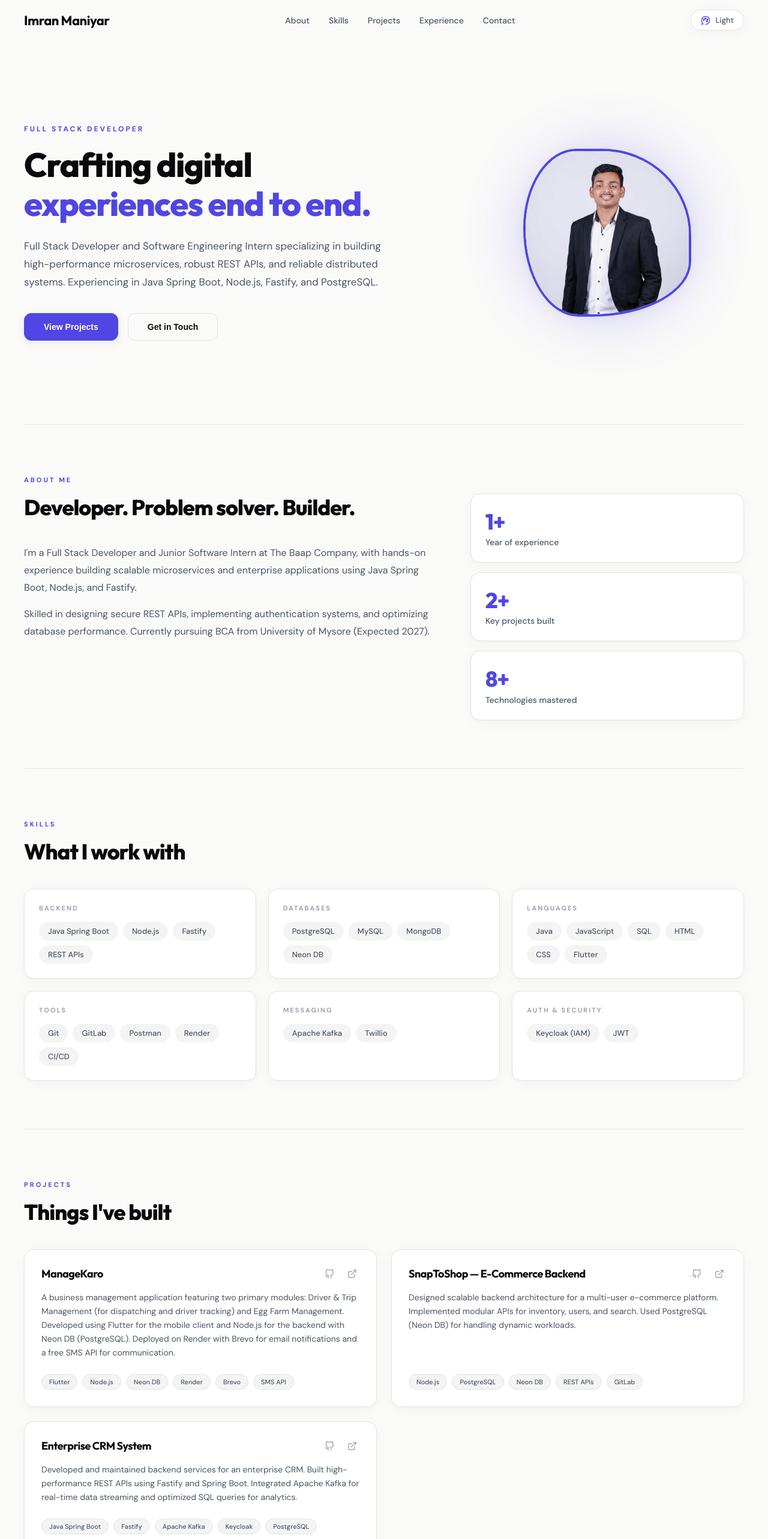
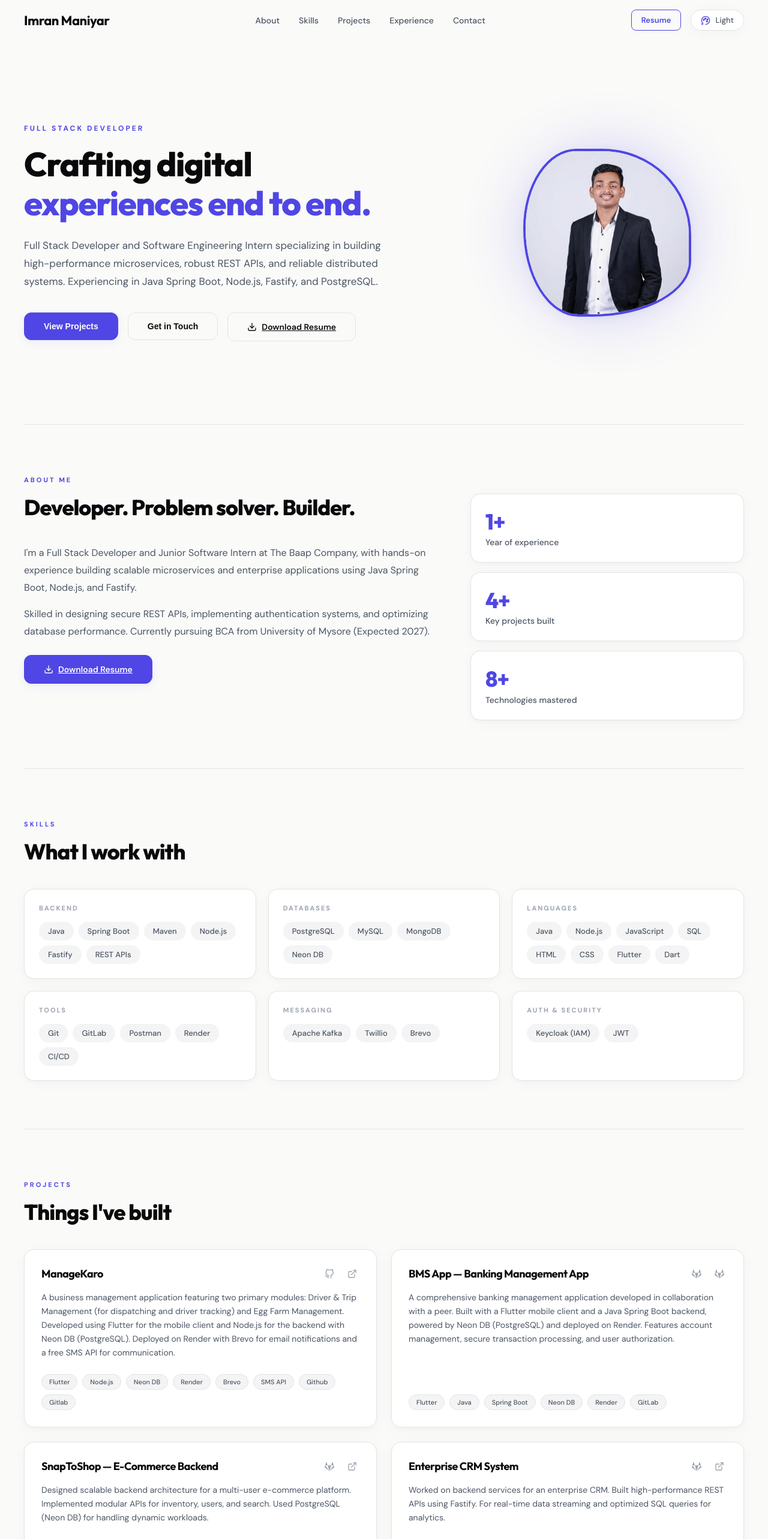
Before and after one commit to Imran4819/my_portfolio, a React (Vite) app: page / in a window 1280 px wide. Shown: the top 2566 px of the page at 60% size. Built offline with nearby package versions, Linux system fonts and the light colour scheme.

Commit message:
fix small issues

```diff
--- a/src/components/About.jsx
+++ b/src/components/About.jsx
@@ -1,9 +1,11 @@
 import { motion } from "framer-motion";
+import { FiDownload } from "react-icons/fi";
+import resumePdf from "../assets/Imran_Maniyar_Resumel.pdf";
 import "./About.css";
 
 const stats = [
   { num: "1+", label: "Year of experience" },
-  { num: "2+", label: "Key projects built" },
+  { num: "4+", label: "Key projects built" },
   { num: "8+", label: "Technologies mastered" },
 ];
 
@@ -33,6 +35,17 @@ function About() {
               systems, and optimizing database performance. Currently pursuing
               BCA from University of Mysore (Expected 2027).
             </p>
+            <div style={{ marginTop: "24px" }}>
+              <a
+                href={resumePdf}
+                download="Imran_Maniyar_Resume.pdf"
+                className="btn btn--primary"
+                style={{ display: "inline-flex", alignItems: "center", gap: "8px" }}
+              >
+                <FiDownload size={16} />
+                Download Resume
+              </a>
+            </div>
           </div>
           <div className="about__stats">
             {stats.map((s) => (
--- a/src/components/Hero.jsx
+++ b/src/components/Hero.jsx
@@ -1,6 +1,8 @@
 import { Link } from 'react-scroll';
 import { motion } from 'framer-motion';
+import { FiDownload } from 'react-icons/fi';
 import avatarImg from '../assets/avatar.jpg';
+import resumePdf from '../assets/Imran_Maniyar_Resumel.pdf';
 import './Hero.css';
 
 function Hero() {
@@ -48,6 +50,15 @@ function Hero() {
             <Link to="contact" smooth={true} duration={400} offset={-80}>
               <button className="btn btn--outline">Get in Touch</button>
             </Link>
+            <a
+              href={resumePdf}
+              download="Imran_Maniyar_Resume.pdf"
+              className="btn btn--outline"
+              style={{ display: 'inline-flex', alignItems: 'center', gap: '8px' }}
+            >
+              <FiDownload size={16} />
+              Download Resume
+            </a>
           </motion.div>
         </div>
 
--- a/src/components/Navbar.css
+++ b/src/components/Navbar.css
@@ -118,6 +118,29 @@
   transform: translateY(-8px) rotate(-45deg);
 }
 
+.navbar__resume-btn {
+  padding: 8px 16px;
+  font-size: 13px;
+  font-weight: 600;
+  border-radius: 8px;
+  color: var(--accent);
+  border: 1.5px solid var(--accent);
+  background: transparent;
+  text-decoration: none;
+  transition: all 0.25s cubic-bezier(0.4, 0, 0.2, 1);
+  display: inline-flex;
+  align-items: center;
+  justify-content: center;
+  cursor: pointer;
+}
+
+.navbar__resume-btn:hover {
+  background: var(--accent);
+  color: var(--btn-text);
+  box-shadow: 0 4px 12px var(--accent-bg);
+  transform: translateY(-1px);
+}
+
 @media (max-width: 768px) {
   .navbar__inner {
     padding: 16px 24px;
--- a/src/components/Navbar.jsx
+++ b/src/components/Navbar.jsx
@@ -1,5 +1,6 @@
 import { useState, useEffect } from 'react';
 import { Link } from 'react-scroll';
+import resumePdf from '../assets/Imran_Maniyar_Resumel.pdf';
 import './Navbar.css';
 import ThemeSwitcher from './ThemeSwitcher';
 
@@ -57,6 +58,13 @@ function Navbar() {
         </ul>
 
         <div className="navbar__actions">
+          <a
+            href={resumePdf}
+            download="Imran_Maniyar_Resume.pdf"
+            className="navbar__resume-btn"
+          >
+            Resume
+          </a>
           <ThemeSwitcher />
           <button
             className={`navbar__hamburger ${menuOpen ? 'navbar__hamburger--open' : ''}`}
--- a/src/components/Projects.jsx
+++ b/src/components/Projects.jsx
@@ -1,28 +1,44 @@
 import { motion } from 'framer-motion';
 import { FiGithub, FiExternalLink } from 'react-icons/fi';
+import { FaGitlab } from 'react-icons/fa';
 import './Projects.css';
 
 const projects = [
   {
     name: 'ManageKaro',
     desc: 'A business management application featuring two primary modules: Driver & Trip Management (for dispatching and driver tracking) and Egg Farm Management. Developed using Flutter for the mobile client and Node.js for the backend with Neon DB (PostgreSQL). Deployed on Render with Brevo for email notifications and a free SMS API for communication.',
-    stack: ['Flutter', 'Node.js', 'Neon DB', 'Render', 'Brevo', 'SMS API'],
-    github: 'https://github.com/Imran4819',
-    live: 'https://github.com/Imran4819',
+    stack: ['Flutter', 'Node.js', 'Neon DB', 'Render', 'Brevo', 'SMS API','Github','Gitlab'],
+    links: [
+      { url: 'https://github.com/Imran4819', type: 'github', label: 'Code Repository' },
+      { url: 'https://github.com/Imran4819', type: 'live', label: 'Live Demo' }
+    ]
+  },
+  {
+    name: 'BMS App — Banking Management App',
+    desc: 'A comprehensive banking management application developed in collaboration with a peer. Built with a Flutter mobile client and a Java Spring Boot backend, powered by Neon DB (PostgreSQL) and deployed on Render. Features account management, secure transaction processing, and user authorization.',
+    stack: ['Flutter', 'Java',' Spring Boot', 'Neon DB', 'Render', 'GitLab'],
+    links: [
+      { url: 'https://gitlab.com/kiranirakarbaapcompany/bms-froent-end', type: 'gitlab', label: 'Frontend Code' },
+      { url: 'https://gitlab.com/kiranirakarbaapcompany/bms-backend', type: 'gitlab', label: 'Backend Code' }
+    ]
   },
   {
     name: 'SnapToShop — E-Commerce Backend',
     desc: 'Designed scalable backend architecture for a multi-user e-commerce platform. Implemented modular APIs for inventory, users, and search. Used PostgreSQL (Neon DB) for handling dynamic workloads.',
     stack: ['Node.js', 'PostgreSQL', 'Neon DB', 'REST APIs', 'GitLab'],
-    github: 'https://gitlab.com/imranmaniyar',
-    live: 'https://gitlab.com/imranmaniyar',
+    links: [
+      { url: 'https://gitlab.com/imranmaniyar', type: 'gitlab', label: 'Code Repository' },
+      { url: 'https://gitlab.com/imranmaniyar', type: 'live', label: 'Live Demo' }
+    ]
   },
   {
     name: 'Enterprise CRM System',
-    desc: 'Developed and maintained backend services for an enterprise CRM. Built high-performance REST APIs using Fastify and Spring Boot. Integrated Apache Kafka for real-time data streaming and optimized SQL queries for analytics.',
-    stack: ['Java Spring Boot', 'Fastify', 'Apache Kafka', 'Keycloak', 'PostgreSQL'],
-    github: 'https://gitlab.com/imranmaniyar',
-    live: 'https://gitlab.com/imranmaniyar',
+    desc: 'Worked on  backend services for an enterprise CRM. Built high-performance REST APIs using Fastify. For real-time data streaming and optimized SQL queries for analytics.',
+    stack: ['Node.js', 'Fastify','Gitlab', 'PostgreSQL'],
+    links: [
+      { url: 'https://gitlab.com/imranmaniyar', type: 'gitlab', label: 'Code Repository' },
+      { url: 'https://gitlab.com/imranmaniyar', type: 'live', label: 'Live Demo' }
+    ]
   },
 ];
 
@@ -50,12 +66,23 @@ function Projects() {
               <div className="project-card__header">
                 <h3 className="project-card__name">{project.name}</h3>
                 <div className="project-card__links">
-                  <a href={project.github} target="_blank" rel="noreferrer" aria-label="GitHub">
-                    <FiGithub size={16} />
-                  </a>
-                  <a href={project.live} target="_blank" rel="noreferrer" aria-label="Live site">
-                    <FiExternalLink size={16} />
-                  </a>
+                  {project.links.map((link, idx) => {
+                    let Icon = FiExternalLink;
+                    if (link.type === 'github') Icon = FiGithub;
+                    if (link.type === 'gitlab') Icon = FaGitlab;
+                    return (
+                      <a
+                        href={link.url}
+                        target="_blank"
+                        rel="noreferrer"
+                        aria-label={link.label}
+                        title={link.label}
+                        key={idx}
+                      >
+                        <Icon size={16} />
+                      </a>
+                    );
+                  })}
                 </div>
               </div>
               <p className="project-card__desc">{project.desc}</p>
--- a/src/components/Skills.jsx
+++ b/src/components/Skills.jsx
@@ -4,7 +4,7 @@ import './Skills.css';
 const skillGroups = [
   {
     title: 'Backend',
-    skills: ['Java Spring Boot', 'Node.js', 'Fastify', 'REST APIs'],
+    skills: ['Java','Spring Boot','Maven', 'Node.js', 'Fastify', 'REST APIs'],
   },
   {
     title: 'Databases',
@@ -12,7 +12,7 @@ const skillGroups = [
   },
   {
     title: 'Languages',
-    skills: ['Java', 'JavaScript', 'SQL', 'HTML', 'CSS','Flutter'],
+    skills: ['Java','Node.js','JavaScript', 'SQL', 'HTML', 'CSS','Flutter','Dart',],
   },
   {
     title: 'Tools',
@@ -20,7 +20,7 @@ const skillGroups = [
   },
   {
     title: 'Messaging',
-    skills: ['Apache Kafka','Twillio'],
+    skills: ['Apache Kafka','Twillio','Brevo'],
   },
   {
     title: 'Auth & Security',
```
Also changed, not shown: 1 other file (tests, documents, lock files or other folders).
